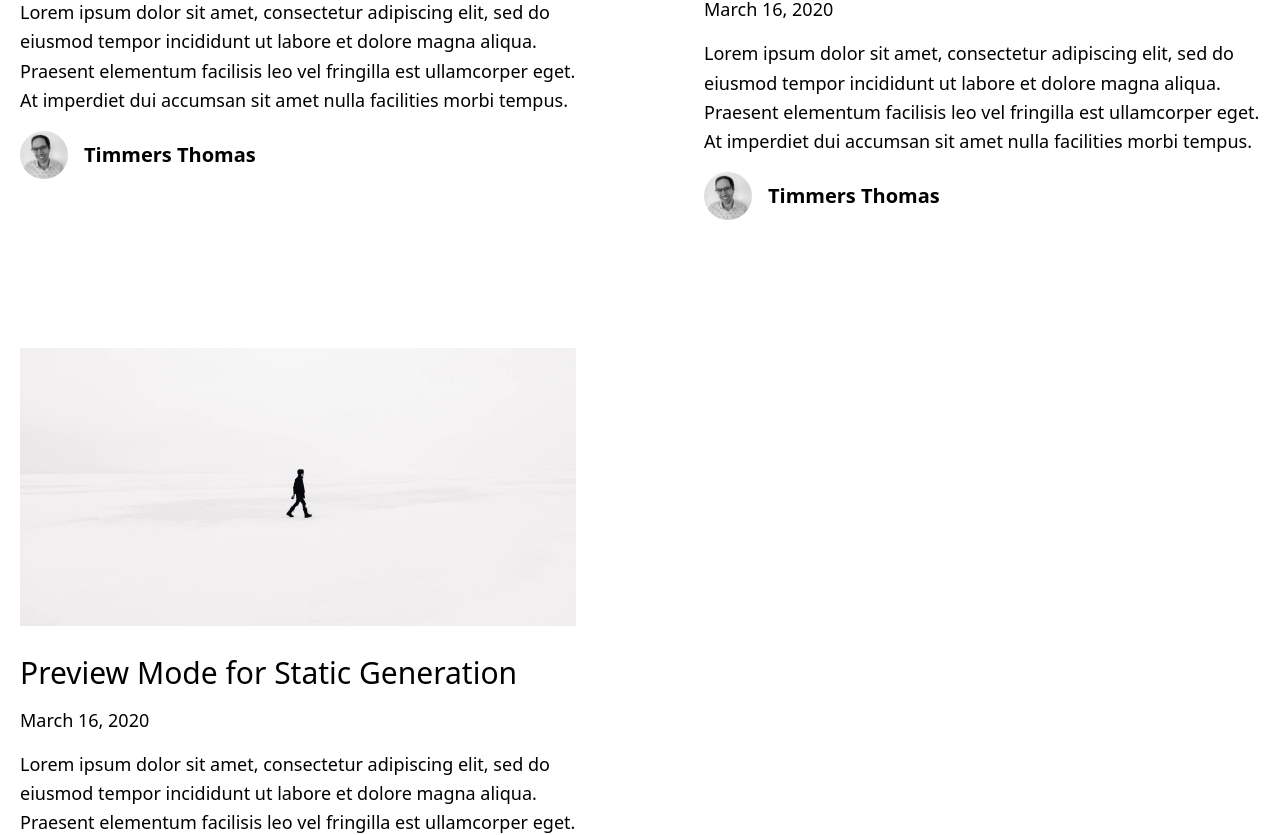
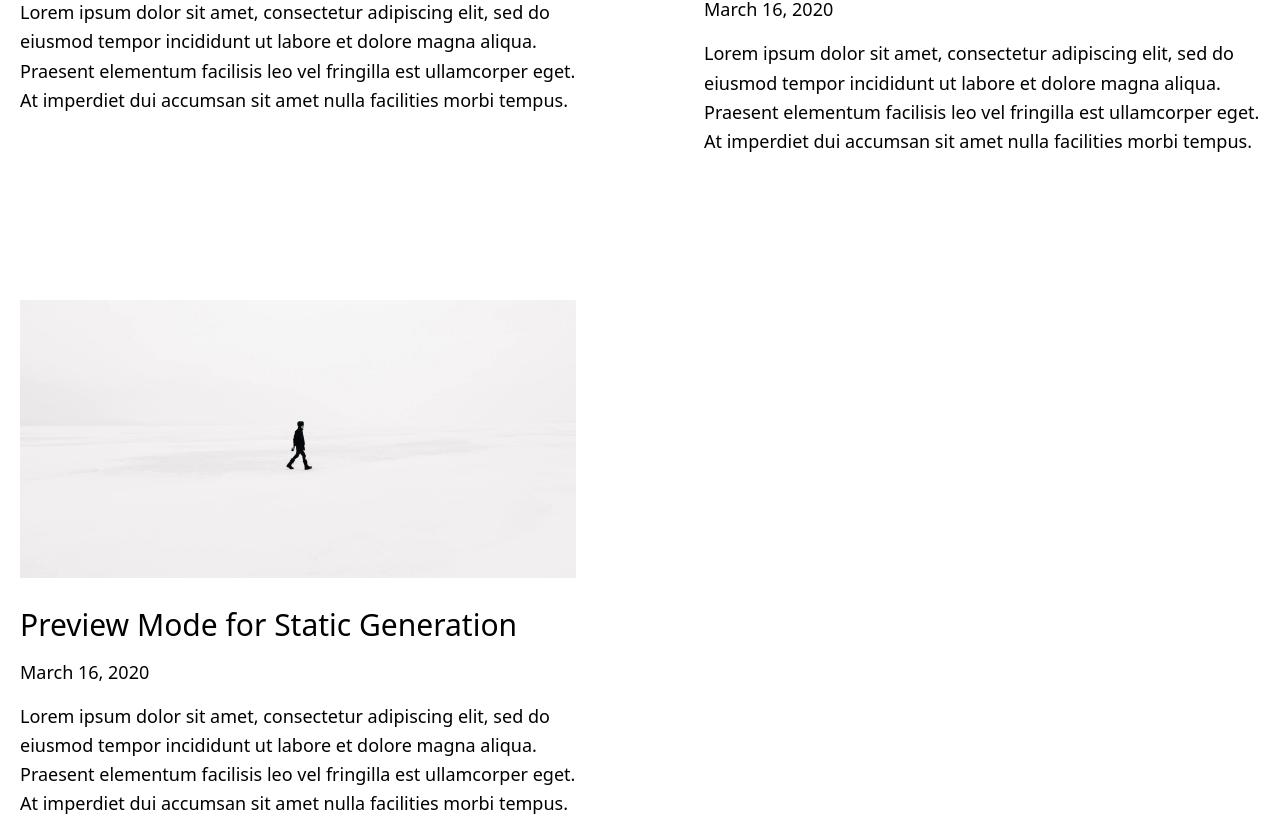
Before and after one commit to TimmersThomas/blog-timmersthomas-be-v2, a Next.js app: page / in a window 1280 px wide. Shown: the part 1654-2489 px from the top of the page. Built offline with nearby package versions, Linux system fonts and the light colour scheme.

Commit message:
Remove avatar from preview-blocks

```diff
--- a/components/post/post-preview.tsx
+++ b/components/post/post-preview.tsx
@@ -1,4 +1,3 @@
-import Avatar from "../generic/avatar";
 import DateFormatter from "../generic/date-formatter";
 import CoverImage from "../generic/cover-image";
 import Link from "next/link";
@@ -30,7 +29,6 @@ const PostPreview = ({
         <DateFormatter dateString={date} />
       </div>
       <p className="text-lg leading-relaxed mb-4">{excerpt}</p>
-      {author && <Avatar name={author.name} picture={author.picture} />}
     </div>
   );
 };
```
